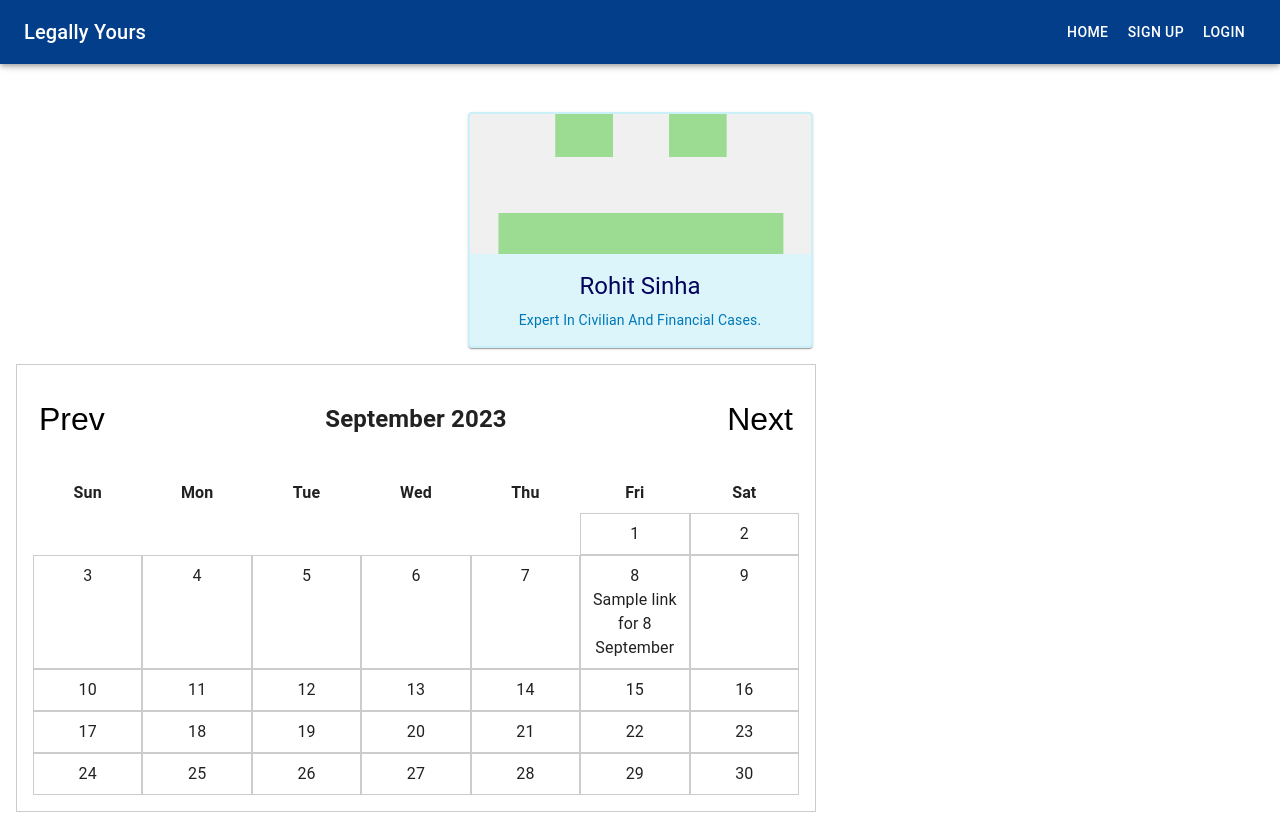
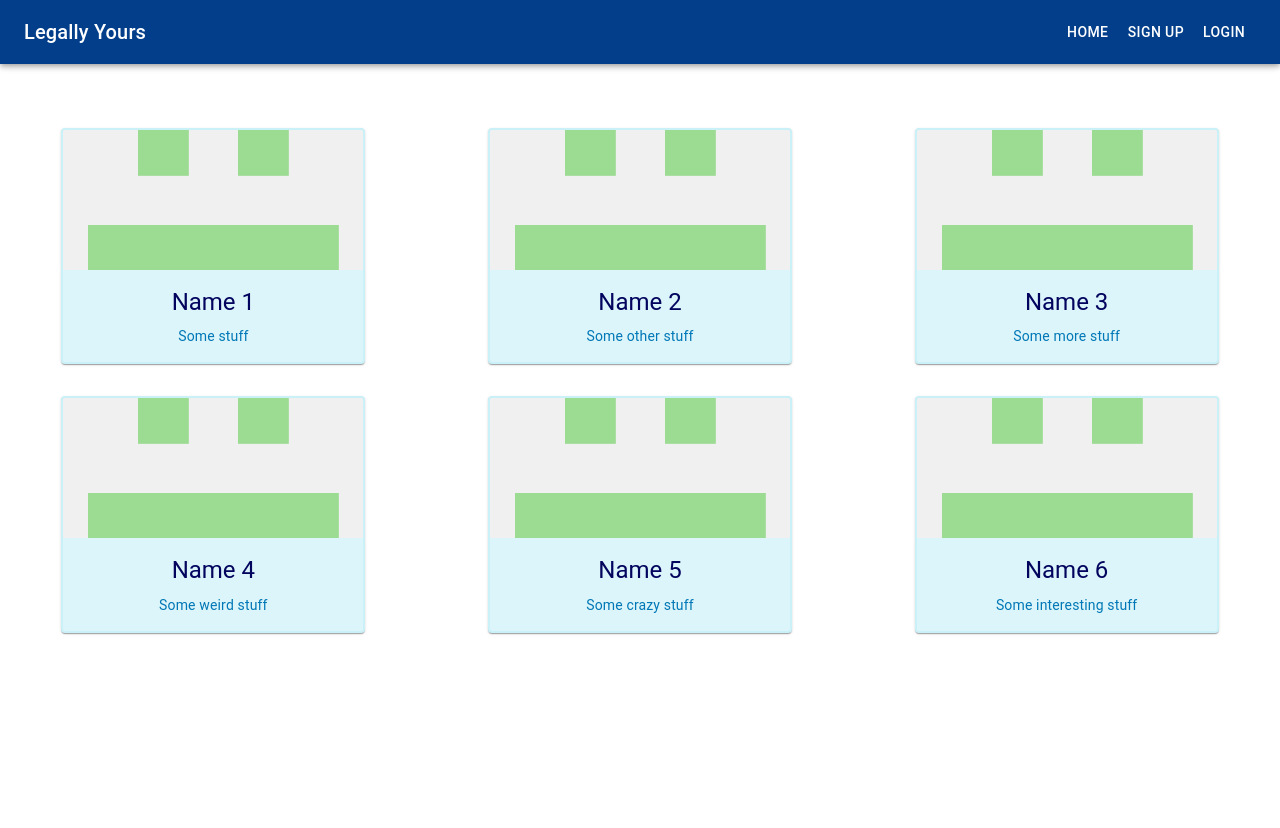
Before and after one commit to legally-yours/SIH-2023, a React (Vite) app: page / in a window 1280 px wide. After the commit the page ends 800 px from the top, so only its background shows below. Built offline with nearby package versions, Linux system fonts and the light colour scheme.

Commit message:
Added a homepage

```diff
--- a/src/components/App.tsx
+++ b/src/components/App.tsx
@@ -4,24 +4,26 @@ import InfoCard from "./InfoCard";
 import { Typography } from "@mui/material";
 import EmptyImage from "../assets/EmptyImage.png";
 import Calendar from './Calender.tsx';
+import HomePage from "./HomePage.tsx";
 //import "./App.css";
 
 function App() {
   const currentDate = new Date();
-  return (
-    <>
-      <Navbar></Navbar>
-      <InfoCard header="Rohit Sinha" image={EmptyImage}>
-        <Typography variant="body2" color="#0077B6">
-          Expert In Civilian And Financial Cases.
-        </Typography>
-      </InfoCard>
-      <div className="Calendar">
-      <Calendar date={currentDate} />
-    </div>
+  // return (
+  //   <>
+  //     <Navbar></Navbar>
+  //     <InfoCard header="Rohit Sinha" image={EmptyImage}>
+  //       <Typography variant="body2" color="#0077B6">
+  //         Expert In Civilian And Financial Cases.
+  //       </Typography>
+  //     </InfoCard>
+  //     <div className="Calendar">
+  //     <Calendar date={currentDate} />
+  //   </div>
 
-    </>
-  );
+  //   </>
+  // );
+  return <HomePage></HomePage>
 }
 
 export default App
--- /dev/null
+++ b/src/components/HomePage.tsx
@@ -0,0 +1,28 @@
+// import React from 'react'
+import Navbar from './Navbar.tsx';
+import InfoCard from './InfoCard.tsx';
+import EmptyImage from "../assets/EmptyImage.png";
+import { Typography } from '@mui/material';
+import '../styles/Homepage.css';
+const HomePage = () => {
+    const lawyers : [string, string, string][] = [["Name 1", EmptyImage, "Some stuff"], ["Name 2", EmptyImage, "Some other stuff"], ["Name 3", EmptyImage, "Some more stuff"], ["Name 4", EmptyImage, "Some weird stuff"], ["Name 5", EmptyImage, "Some crazy stuff"], ["Name 6", EmptyImage, "Some interesting stuff"]];
+
+  return (
+    <>
+    <Navbar></Navbar>
+    <div className="tile-set">
+    {lawyers.map((data, index) => (
+        <div className="tile">
+        <InfoCard key={"" + index} header={data[0]} image={data[1]}>
+     <Typography key={"" + index} variant="body2" color="#0077B6">
+     {data[2]}
+   </Typography>
+    </InfoCard>
+    </div>
+    ))}
+    </div>
+    </>
+  )
+}
+
+export default HomePage;
--- /dev/null
+++ b/src/styles/Homepage.css
@@ -0,0 +1,13 @@
+.tile-set {
+    display: flex;
+    flex-wrap: wrap;
+    justify-content: space-around;
+}
+
+.tile {
+    /* flex-basis: 33%; */
+    min-width: 15em;
+    width: 25%;
+    padding: 0.5em;
+    margin: 0.5em;
+}
```
